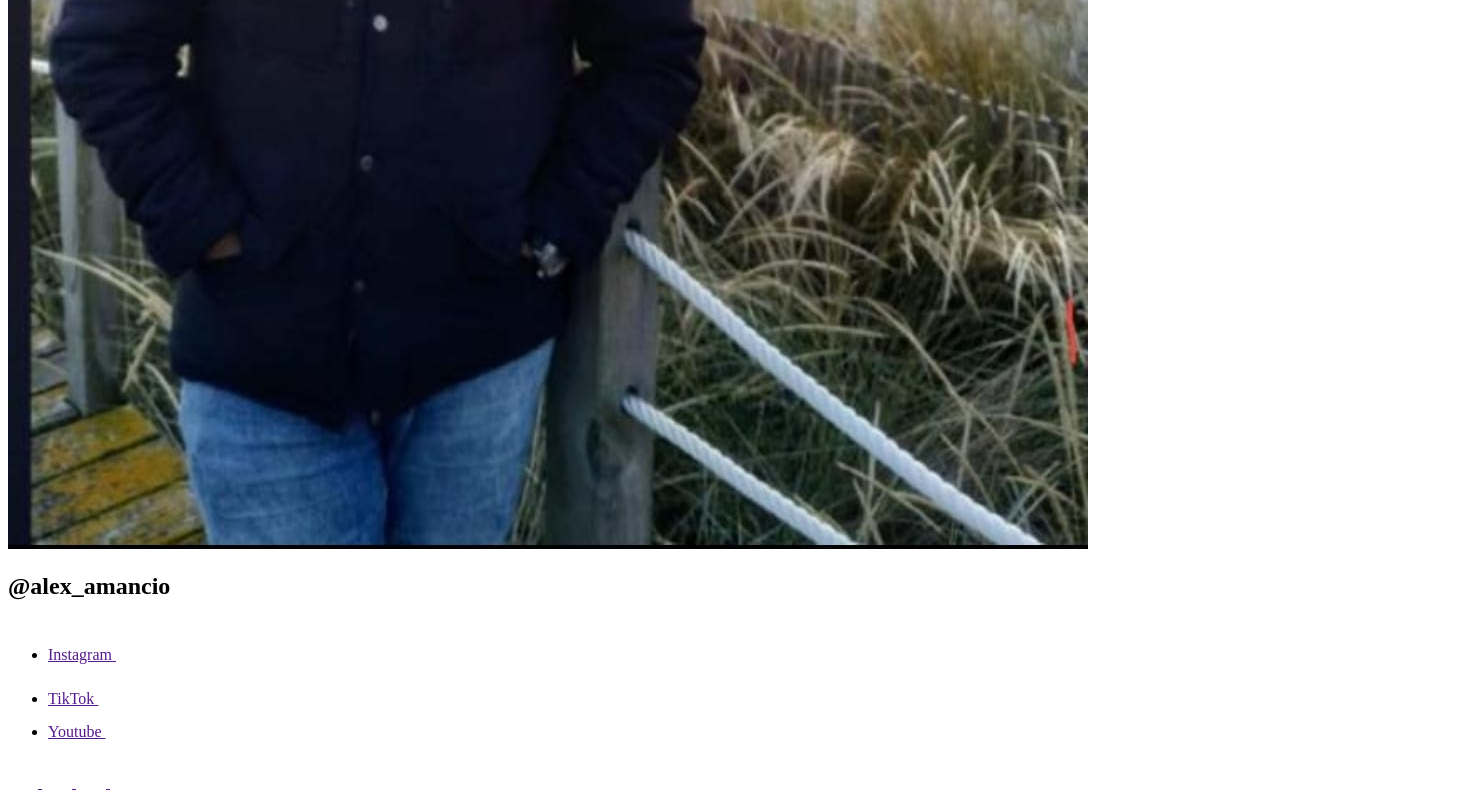
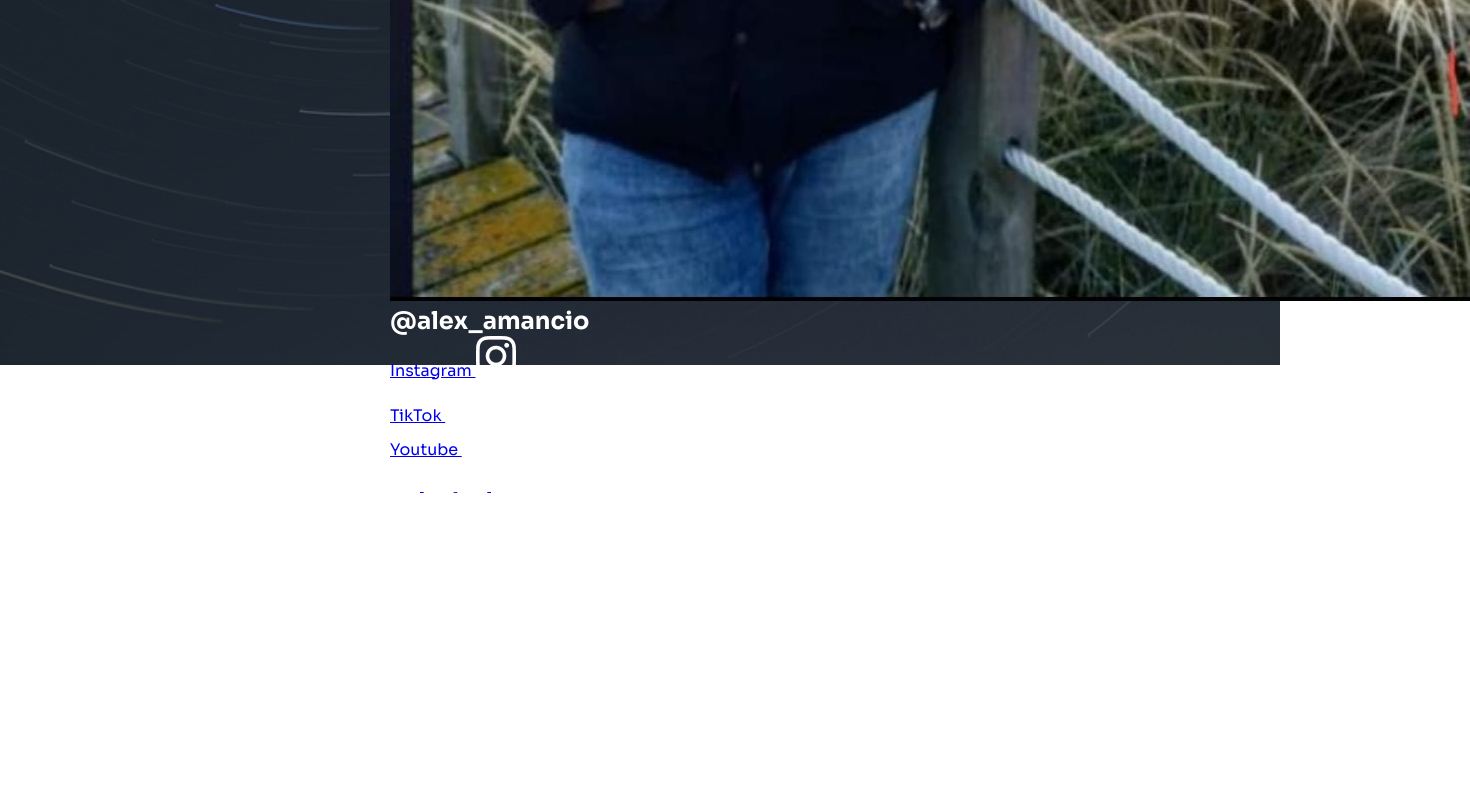
Before and after one commit to AlexsandroAmancio85/Social-Links, a plain HTML site: page index.html in a window 1280 px wide. Shown: the part 545-1345 px from the top of the page, 1470 px wide, since content can reach past the window. After the commit the page ends 1041 px from the top, so only its background shows below. Drawn offline with Linux system fonts and the light colour scheme.

Commit message:
Configuração do container

```diff
--- a/index.html
+++ b/index.html
@@ -3,9 +3,13 @@
 <head>
     <meta charset="UTF-8">
     <meta name="viewport" content="width=device-width, initial-scale=1.0">
-    <link rel="stylesheet" href="style.css">
+
     <title>Social Links</title>
+    <link rel="preconnect" href="https://fonts.googleapis.com">
+<link rel="preconnect" href="https://fonts.gstatic.com" crossorigin>
+<link href="https://fonts.googleapis.com/css2?family=Lato:wght@300;400;700;900&family=Sora:wght@100;200;300;400;500;600;700&display=swap" rel="stylesheet">
 </head>
+<link rel="stylesheet" href="style.css">
 <body>
     <section class="container">
         <header>
@@ -15,21 +19,21 @@
 
         <ul>
             <li>
-                <a href="" target="_blank">
+                <a href="https://instagram.com/alex_amancio?igshid=MzNlNGNkZWQ4Mg==" target="_blank">
                     Instagram
                     <img src="./images/instagram.png" alt="Instagram">
                 </a>
             </li>
 
             <li>
-                <a href="" target="_blank">
+                <a href="https://www.tiktok.com/@alexsandroamancio0?_t=8e0qgT8EoQ1&_r=1" target="_blank">
                     TikTok
                     <img src="./images/tiktok.png" alt="TikTok">
                 </a>
             </li>
 
             <li>
-                <a href="" target="_blank">
+                <a href="#" target="_blank">
                     Youtube
                     <img src="./images/youtube.png" alt="Youtube">
                 </a>
@@ -38,16 +42,16 @@
         </ul>
 
         <footer>
-            <a href="">
+            <a href="#">
                 <img src="./images/twitter.png" alt="Twitter">
             </a>
-            <a href="">
+            <a href="" target="_blank">
                 <img src="./images/whatsapp.png" alt="Whatsapp">
             </a>
-            <a href="">
+            <a href="mailto" target="_blank">
                 <img src="./images/email.png" alt="Email">
             </a>
-            <a href="">
+            <a href="" target="_blank">
                 <img src="./images/phone.png" alt="Telefone">
             </a>
         </footer>
--- a/style.css
+++ b/style.css
@@ -0,0 +1,30 @@
+* {
+    padding: 0;
+    margin: 0;
+    box-sizing: border-box;
+}
+
+html {
+    height: 100vh;
+}
+
+body{
+    background: url("./images/background.jpg");
+    background-repeat: no-repeat;
+    background-size: cover;
+    height: 100%;
+    font-family: Sora, sans-serif;
+}
+
+.container {
+    max-width: 540px;
+    margin: auto;
+
+    display: flex;
+    flex-direction: column;
+    justify-content: center;
+    padding: 20px;
+    color: white;
+    height: 100%;
+
+}
```
